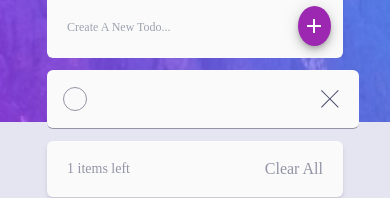
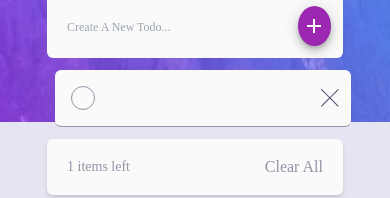
Before and after one commit to Ahmadi1798/to-do-app, a React (Create React App) app: page / in a window 390 px wide. Both pictures are taken after a click on the button 314 px from the left and 160 px from the top of the page. Shown: the part 134-332 px from the top of the page. Built offline with nearby package versions, Linux system fonts and the light colour scheme; the HTML template or start-up script is replaced by a standard one.

Commit message:
Mobile version completed

```diff
--- a/src/Components/InputArea.jsx
+++ b/src/Components/InputArea.jsx
@@ -40,7 +40,7 @@ const InputArea = (props) => {
           )}
         </div>
         <p
-          className=" text-sm capitalize md:text-md text-veryDarkDesaturatedBlue dark:text-varyLightGrayishBlue"
+          className=" text-xs capitalize md:text-md text-veryDarkDesaturatedBlue dark:text-varyLightGrayishBlue"
           style={{
             textDecoration: isDone && "line-through",
             color: isDone && "hsl(233, 11%, 84%)",
@@ -50,7 +50,7 @@ const InputArea = (props) => {
         </p>
       </div>
       <button
-        className="p-3  duration-200 hover:scale-125 hover:rotate-90"
+        className="p-1  duration-200 hover:scale-125 hover:rotate-90"
         onClick={deleteToDo}
       >
         <img src={cross} alt="" />
--- a/src/Components/Main.jsx
+++ b/src/Components/Main.jsx
@@ -54,7 +54,7 @@ const Main = (props) => {
       <div className="flex flex-col">
         <Heading onChangeBgImage={transferToMain} />
         <NewToDo onAdd={onAddNewToDo} />
-        <div className="scrollbar md:max-h-96 max-h-64 w-full overflow-y-scroll my-3 px-2 ml-2 ">
+        <div className="scrollbar md:max-h-96 max-h-72 w-full overflow-y-scroll my-3 px-4 ml-2 ">
           {isVisible
             ? completedToDos.map((todo, index) => {
                 return (
```
